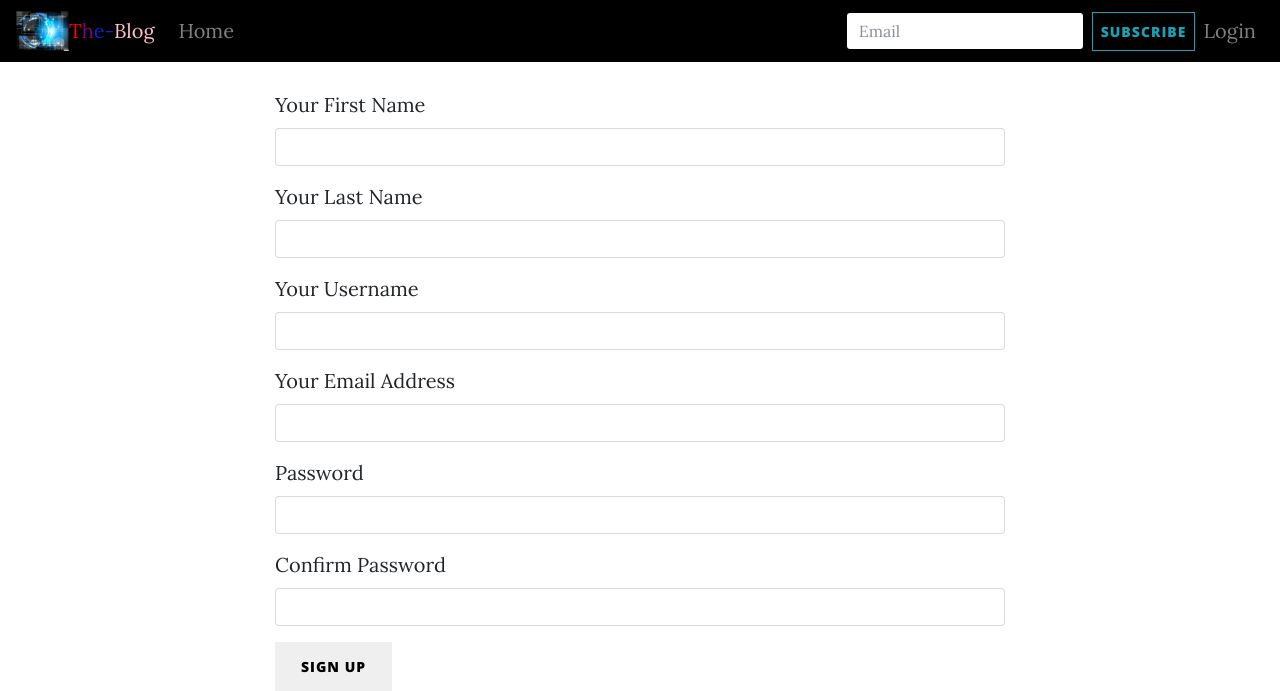
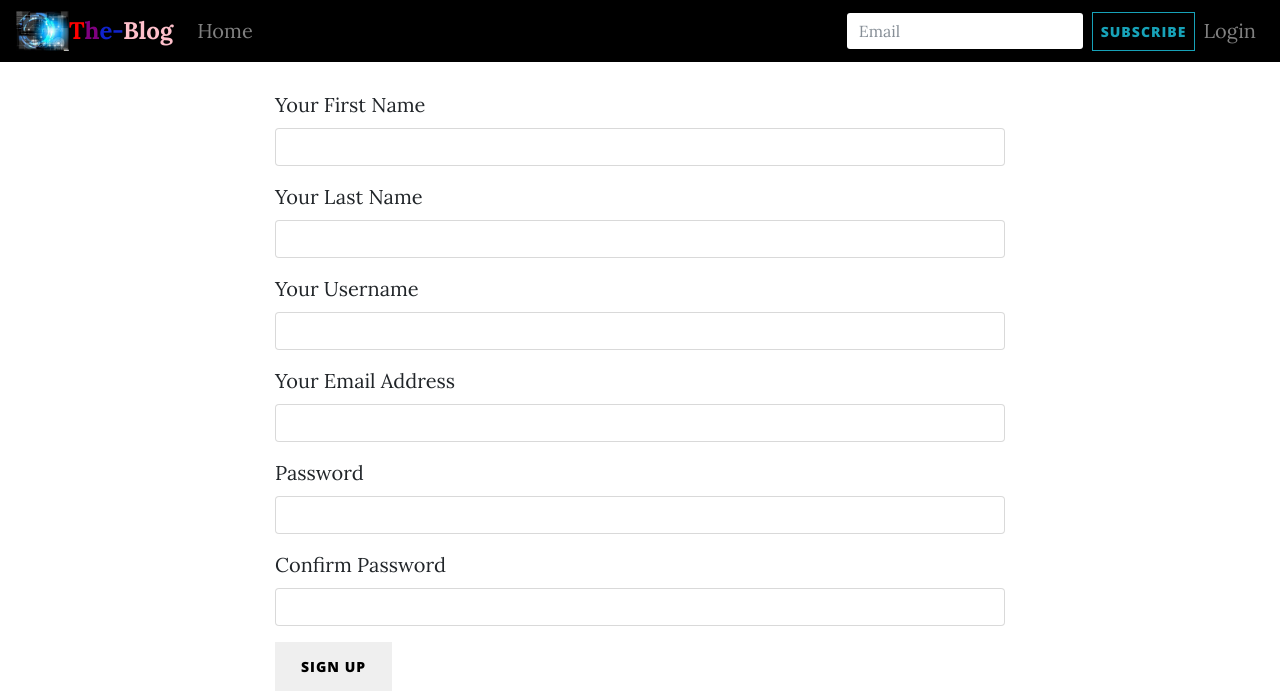
Before and after one commit to omololevy/The-Blog, a Flask app: page /authenticate/signup in a window 1280 px wide. Shown: the top 691 px of the page. Run offline with Flask 2, Linux system fonts and the light colour scheme; some libraries are stand-ins or nearby versions.

Commit message:
Secret-key and brand font size

```diff
--- a/app/__init__.py
+++ b/app/__init__.py
@@ -23,7 +23,9 @@ def create_app(config_name):
 
     # Creating the app configurations
     app.config.from_object(config_options[config_name])
-    app.config['SECRET_KEY'] = os.environ.get('SECRET_KEY')
+    SECRET_KEY = os.urandom(32)
+    app.config['SECRET_KEY'] = SECRET_KEY
+
     app.config['MAIL_PASSWORD'] = os.environ.get('MAIL_PASSWORD')
     # Initializing flask extensions
     db.init_app(app)
--- a/app/static/css/styles.css
+++ b/app/static/css/styles.css
@@ -126,6 +126,10 @@ footer {
     display: block;
 }
 
+.T,.h,.e,.B {
+    font-size: x-large;
+    font-weight: bold;
+}
 .T {color: red;}
 .h {color: purple;}
 .e {color: rgb(16, 35, 204);}
```
